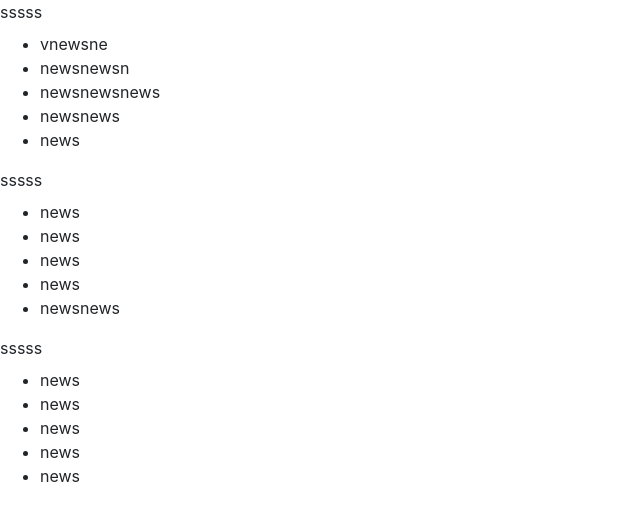
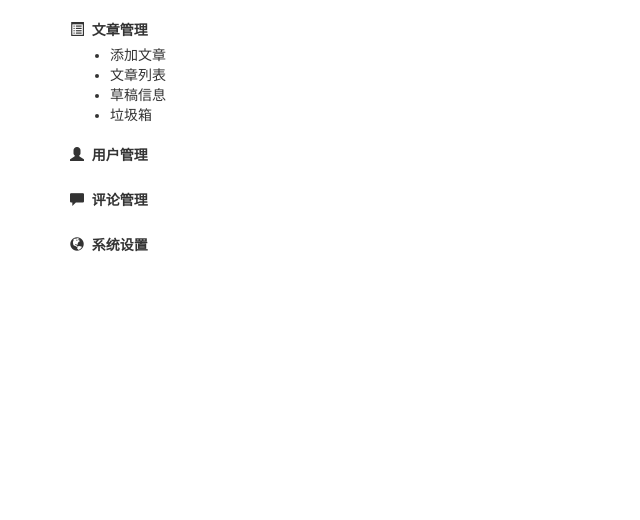
Before and after one commit to bianeh/blog, a plain HTML site: page bloghtml/public/left.html in a window 1280 px wide. Shown: the whole page, without its empty margins (0-640 px from the left). Drawn offline with nearby package versions, Linux system fonts and the light colour scheme.

Commit message:
infoment

```diff
--- a/bloghtml/public/left.html
+++ b/bloghtml/public/left.html
@@ -7,38 +7,58 @@
   <link rel="stylesheet" href="https://cdn.static.runoob.com/libs/bootstrap/3.3.7/css/bootstrap.min.css">
   <script src="https://cdn.static.runoob.com/libs/jquery/2.1.1/jquery.min.js"></script>
   <script src="https://cdn.static.runoob.com/libs/bootstrap/3.3.7/js/bootstrap.min.js"></script>
+  <script type="text/javascript">
+  $(document).ready(function(){
+    $(".titlewd").click(function(){
+       $(this).next().toggle();
+    });
+  })
+
+</script>
+  <style type="text/css">
+     .title{
+      margin-top: 20px;
+     }
+     .list{
+      display: none;
+     }
+     .default{
+      display: block;
+     }
+  </style>
 </head>
 <body>
-
-<div class="news">
-  <label>sssss</label>
-  <ul>
-    <li>vnewsne</li>
-    <li>newsnewsn</li>
-    <li>newsnewsnews</li>
-    <li>newsnews</li>
-    <li>news</li>
+<div class="container">
+<div class="title">
+  <div class="titlewd"><span class="glyphicon glyphicon-list-alt"></span>&nbsp;&nbsp;<label>文章管理</label></div>
+  <div class="list default"><ul>
+    <li>添加文章</li>
+    <li>文章列表</li>
+    <li>草稿信息</li>
+    <li>垃圾箱</li>
+  </ul></div>
+</div>
+<div class="title">
+  <div class="titlewd"><span class="glyphicon glyphicon-user"></span>&nbsp;&nbsp;<label>用户管理</label></div>
+  <div class="list"><ul>
+    <li>用户列表</li>
+    <li>禁用用户</li>
+  </ul></div>
+</div>
+<div class="title">
+  <div class="titlewd"><span class="glyphicon glyphicon-comment"></span>&nbsp;&nbsp;<label>评论管理</label></div>
+  <div class="list"><ul>
+    <li>评论列表</li>
   </ul>
 </div>
-<div class="news">
-  <label>sssss</label>
-  <ul>
-    <li>news</li>
-    <li>news</li>
-    <li>news</li>
-    <li>news</li>
-    <li>newsnews</li>
-  </ul>
 </div>
-<div class="news">
-  <label>sssss</label>
-  <ul>
-    <li>news</li>
-    <li>news</li>
-    <li>news</li>
-    <li>news</li>
-    <li>news</li>
-  </ul>
+<div class="title">
+  <div class="titlewd"><span class="glyphicon glyphicon-globe"></span>&nbsp;&nbsp;<label>系统设置</label></div>
+  <div class="list"><ul>
+    <li>系统参数</li>
+    <li>系统图片</li>
+  </ul></div>
+</div>
 </div>
 </body>
 </html>
```
Also changed, not shown: bloghtml/public/top.html (+19 -2 lines).
